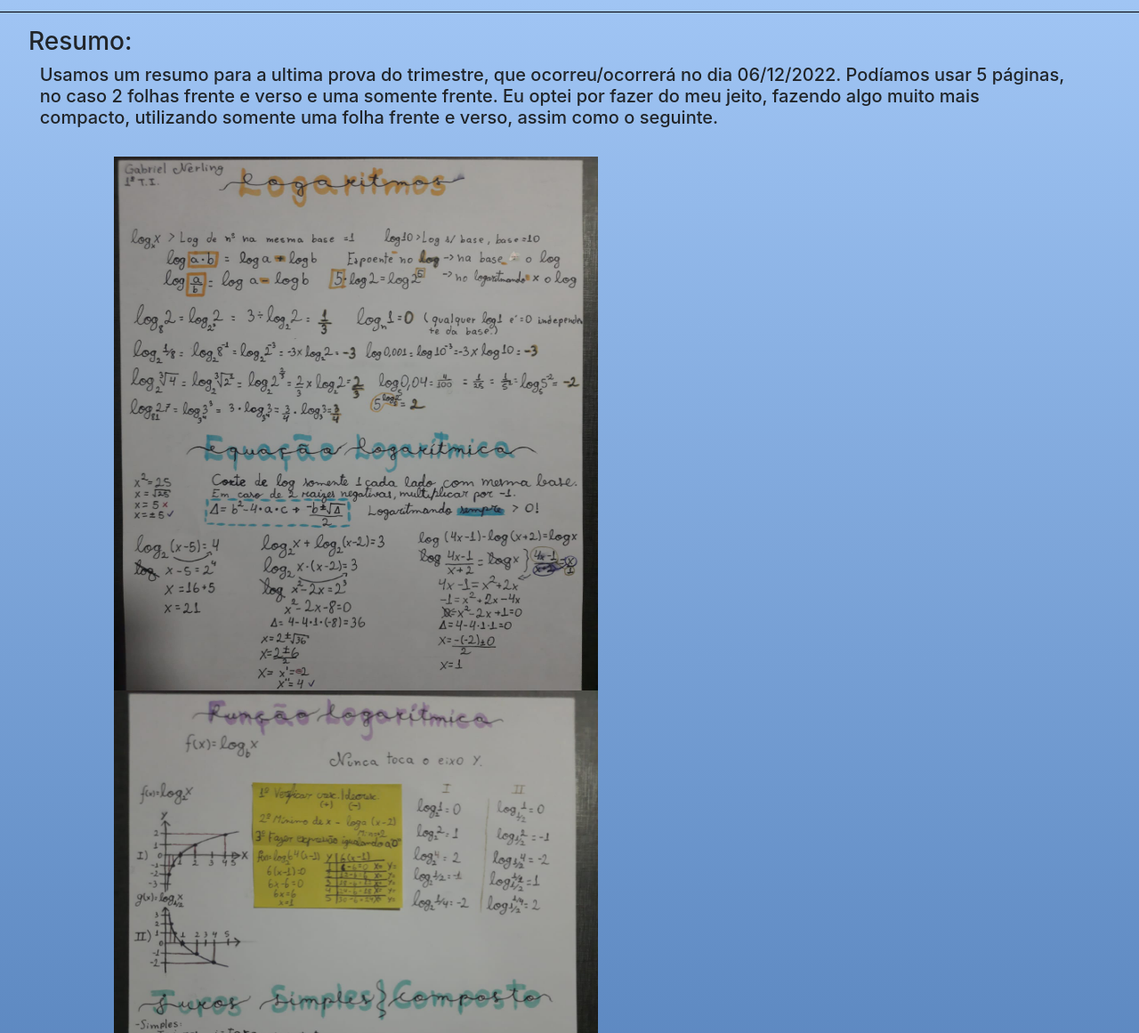
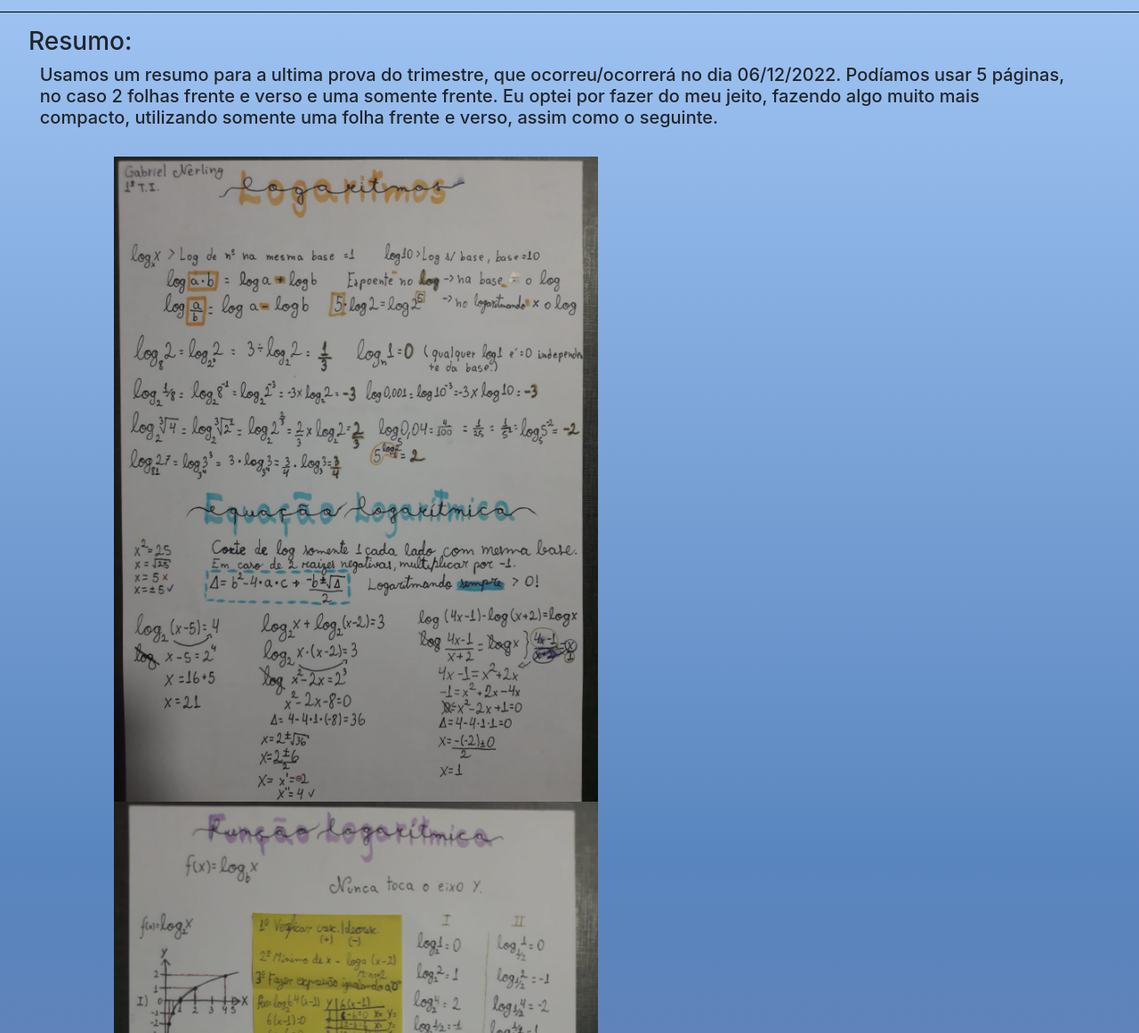
Before and after one commit to NerlingG/MatPortif, a plain HTML site: page AV.html in a window 1280 px wide. Shown: the part 139-1300 px from the top of the page at 89% size. Drawn offline with nearby package versions, Linux system fonts and the light colour scheme.

Commit message:
Update AV.html

```diff
--- a/AV.html
+++ b/AV.html
@@ -59,8 +59,8 @@
 
     <br>
 
-    <img class="padd" src="av1.jpg" width="800" height="600">
-    <img class="padd" src="av2.jpg" width="800" height="600">
+    <img class="img-fluid" src="av1.jpg" width="800" height="600">
+    <img class="img-fluid" src="av2.jpg" width="800" height="600">
 
     <br>
     <br>
@@ -89,41 +89,6 @@
         concentrar. A aula é ótima, os alunos não colaboram, mas isto vai da descência de cada um.
     </h5>
 
-    <br>
-    <br>
-    <br>
-    <br>
-    <br>
-    <br>
-    <br>
-    <br>
-    <br>
-    <br>
-    <br>
-    <br>
-    <br>
-    <br>
-    <br>
-    <br>
-    <br>
-    <br>
-    <br>
-    <br>
-    <br>
-    <br>
-    <br>
-    <br>
-    <br>
-    <br>
-    <br>
-    <br>
-    <br>
-    <br>
-    <br>
-    <br>
-    <br>
-    <br>
-
 </body>
 
 </html>
```
